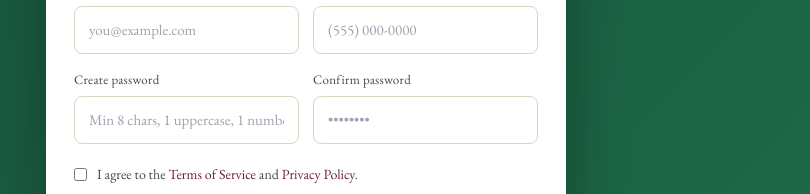
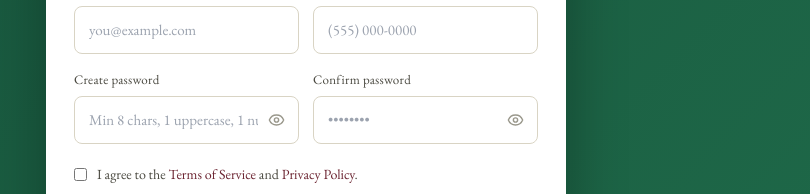
Before and after one commit to vitalcard22/oakstone-bank-, a React (Vite) app in the folder frontend/: page /register in a window 1280 px wide. Shown: the part 388-582 px from the top of the page, without its empty margins (334-1144 px from the left). Built offline with nearby package versions, Linux system fonts and the light colour scheme; no server answers.

Commit message:
Add password show/hide toggle to Login, Register, Reset Password; surface 30-min lockout message on login

```diff
--- a/frontend/src/pages/auth/LoginPage.tsx
+++ b/frontend/src/pages/auth/LoginPage.tsx
@@ -6,6 +6,11 @@ import { api, authApi } from '../../services/api';
 import { useAuthStore, normalizeUser } from '../../stores/auth.store';
 import toast from 'react-hot-toast';
 import { useState } from 'react';
+import { Eye, EyeOff } from 'lucide-react';
+
+// Backend locks the account for 30 minutes after 5 failed attempts
+// (see backend/src/controllers/auth.controller.ts). Kept in sync manually.
+const LOCKOUT_MINUTES = 30;
 
 const schema = z.object({
   email: z.string().email('Invalid email'),
@@ -17,6 +22,7 @@ export default function LoginPage() {
   const navigate = useNavigate();
   const { setUser, setAccessToken } = useAuthStore();
   const [loading, setLoading] = useState(false);
+  const [showPassword, setShowPassword] = useState(false);
   const { register, handleSubmit, formState: { errors } } = useForm<Form>({ resolver: zodResolver(schema) });
 
   async function onSubmit(data: Form) {
@@ -38,8 +44,13 @@ export default function LoginPage() {
       setUser(normalizeUser(me.data));
       navigate(me.data.role === 'customer' ? '/dashboard' : '/admin/dashboard');
     } catch (e: any) {
+      const status = e.response?.status;
       const msg = e.response?.data?.error || e.response?.data?.message || 'Login failed';
-      toast.error(msg);
+      if (status === 423) {
+        toast.error(`${msg} Please wait up to ${LOCKOUT_MINUTES} minutes before trying again.`, { duration: 6000 });
+      } else {
+        toast.error(msg);
+      }
     } finally {
       setLoading(false);
     }
@@ -67,7 +78,24 @@ export default function LoginPage() {
                 <label className="label mb-0">Password</label>
                 <Link to="/forgot-password" className="text-xs text-gold-500 hover:underline">Forgot password?</Link>
               </div>
-              <input {...register('password')} type="password" className="input" placeholder="••••••••" autoComplete="current-password"/>
+              <div className="relative">
+                <input
+                  {...register('password')}
+                  type={showPassword ? 'text' : 'password'}
+                  className="input pr-10"
+                  placeholder="••••••••"
+                  autoComplete="current-password"
+                />
+                <button
+                  type="button"
+                  onClick={() => setShowPassword((v) => !v)}
+                  className="absolute right-3 top-1/2 -translate-y-1/2 text-gray-400 hover:text-gray-600"
+                  aria-label={showPassword ? 'Hide password' : 'Show password'}
+                  tabIndex={-1}
+                >
+                  {showPassword ? <EyeOff size={18} /> : <Eye size={18} />}
+                </button>
+              </div>
               {errors.password && <p className="text-red-500 text-xs mt-1">{errors.password.message}</p>}
             </div>
             <button type="submit" disabled={loading} className="btn-primary w-full py-3">
--- a/frontend/src/pages/auth/RegisterPage.tsx
+++ b/frontend/src/pages/auth/RegisterPage.tsx
@@ -8,6 +8,7 @@ import { z } from "zod";
 import { Link, useNavigate } from "react-router-dom";
 import { authApi } from "../../services/api";
 import toast from "react-hot-toast";
+import { Eye, EyeOff } from "lucide-react";
 
 const schema = z.object({
   firstName: z.string().min(1, "Required"),
@@ -25,6 +26,8 @@ type Form = z.infer<typeof schema>;
 export default function RegisterPage() {
   const navigate = useNavigate();
   const [loading, setLoading] = useState(false);
+  const [showPassword, setShowPassword] = useState(false);
+  const [showConfirm, setShowConfirm] = useState(false);
   const { register, handleSubmit, formState: { errors } } = useForm<Form>({
     resolver: zodResolver(schema),
     mode: "onTouched",
@@ -74,6 +77,10 @@ export default function RegisterPage() {
         label.ob-l{display:block;font-size:13px;color:#4a4940;margin-bottom:6px;letter-spacing:.02em;}
         .ob-i,.ob-s{width:100%;padding:12px 14px;border:1px solid #d9d4c4;border-radius:8px;font-size:15px;font-family:inherit;background:#fff;color:#33322C;}
         .ob-i:focus,.ob-s:focus{outline:none;border-color:#2E8B5E;box-shadow:0 0 0 3px rgba(46,139,94,.12);}
+        .ob-pwd-wrap{position:relative;}
+        .ob-pwd-wrap .ob-i{padding-right:40px;}
+        .ob-pwd-toggle{position:absolute;right:10px;top:50%;transform:translateY(-50%);background:none;border:0;padding:4px;cursor:pointer;color:#9a988c;display:flex;}
+        .ob-pwd-toggle:hover{color:#4a4940;}
         .ob-err{color:#b23b3b;font-size:12px;margin:5px 0 0;}
         .ob-hint{color:#9a988c;font-size:12px;margin:5px 0 0;}
         .ob-check{display:flex;gap:10px;align-items:flex-start;margin-top:4px;}
@@ -115,8 +122,26 @@ export default function RegisterPage() {
               <div className="ob-field"><label className="ob-l">Mobile phone (optional)</label><input className="ob-i" type="tel" {...register("phone")} placeholder="(555) 000-0000" />{err("phone")}</div>
             </div>
             <div className="ob-row">
-              <div className="ob-field"><label className="ob-l">Create password</label><input className="ob-i" type="password" {...register("password")} placeholder="Min 8 chars, 1 uppercase, 1 number" />{err("password")}</div>
-              <div className="ob-field"><label className="ob-l">Confirm password</label><input className="ob-i" type="password" {...register("confirm")} placeholder="••••••••" />{err("confirm")}</div>
+              <div className="ob-field">
+                <label className="ob-l">Create password</label>
+                <div className="ob-pwd-wrap">
+                  <input className="ob-i" type={showPassword ? "text" : "password"} {...register("password")} placeholder="Min 8 chars, 1 uppercase, 1 number" />
+                  <button type="button" className="ob-pwd-toggle" onClick={() => setShowPassword(v => !v)} aria-label={showPassword ? "Hide password" : "Show password"} tabIndex={-1}>
+                    {showPassword ? <EyeOff size={17} /> : <Eye size={17} />}
+                  </button>
+                </div>
+                {err("password")}
+              </div>
+              <div className="ob-field">
+                <label className="ob-l">Confirm password</label>
+                <div className="ob-pwd-wrap">
+                  <input className="ob-i" type={showConfirm ? "text" : "password"} {...register("confirm")} placeholder="••••••••" />
+                  <button type="button" className="ob-pwd-toggle" onClick={() => setShowConfirm(v => !v)} aria-label={showConfirm ? "Hide password" : "Show password"} tabIndex={-1}>
+                    {showConfirm ? <EyeOff size={17} /> : <Eye size={17} />}
+                  </button>
+                </div>
+                {err("confirm")}
+              </div>
             </div>
             <div className="ob-field full ob-check">
               <input type="checkbox" id="agree" {...register("agree")} />
--- a/frontend/src/pages/auth/ResetPasswordPage.tsx
+++ b/frontend/src/pages/auth/ResetPasswordPage.tsx
@@ -2,6 +2,7 @@ import { useState } from 'react';
 import { Link, useNavigate, useSearchParams } from 'react-router-dom';
 import { authApi } from '../../services/api';
 import toast from 'react-hot-toast';
+import { Eye, EyeOff } from 'lucide-react';
 
 export default function ResetPasswordPage() {
   const [params] = useSearchParams();
@@ -11,6 +12,8 @@ export default function ResetPasswordPage() {
   const [newPassword, setNewPassword] = useState('');
   const [confirm, setConfirm] = useState('');
   const [busy, setBusy] = useState(false);
+  const [showPassword, setShowPassword] = useState(false);
+  const [showConfirm, setShowConfirm] = useState(false);
 
   async function submit(e: React.FormEvent) {
     e.preventDefault();
@@ -45,27 +48,49 @@ export default function ResetPasswordPage() {
               <form onSubmit={submit} className="space-y-4">
                 <div>
                   <label className="label">New password</label>
+                  <div className="relative">
                     <input
-                    type="password"
+                      type={showPassword ? 'text' : 'password'}
                       value={newPassword}
                       onChange={(e) => setNewPassword(e.target.value)}
-                    className="input"
+                      className="input pr-10"
                       placeholder="At least 8 characters"
                       autoComplete="new-password"
                       required
                     />
+                    <button
+                      type="button"
+                      onClick={() => setShowPassword(v => !v)}
+                      className="absolute right-3 top-1/2 -translate-y-1/2 text-gray-400 hover:text-gray-600"
+                      aria-label={showPassword ? 'Hide password' : 'Show password'}
+                      tabIndex={-1}
+                    >
+                      {showPassword ? <EyeOff size={18} /> : <Eye size={18} />}
+                    </button>
+                  </div>
                 </div>
                 <div>
                   <label className="label">Confirm new password</label>
+                  <div className="relative">
                     <input
-                    type="password"
+                      type={showConfirm ? 'text' : 'password'}
                       value={confirm}
                       onChange={(e) => setConfirm(e.target.value)}
-                    className="input"
+                      className="input pr-10"
                       placeholder="Re-enter password"
                       autoComplete="new-password"
                       required
                     />
+                    <button
+                      type="button"
+                      onClick={() => setShowConfirm(v => !v)}
+                      className="absolute right-3 top-1/2 -translate-y-1/2 text-gray-400 hover:text-gray-600"
+                      aria-label={showConfirm ? 'Hide password' : 'Show password'}
+                      tabIndex={-1}
+                    >
+                      {showConfirm ? <EyeOff size={18} /> : <Eye size={18} />}
+                    </button>
+                  </div>
                 </div>
                 <button type="submit" disabled={busy} className="btn-primary w-full py-3 disabled:opacity-60">
                   {busy ? 'Resetting…' : 'Reset password'}
```
Lines whose indentation alone changed are shown as unchanged.
